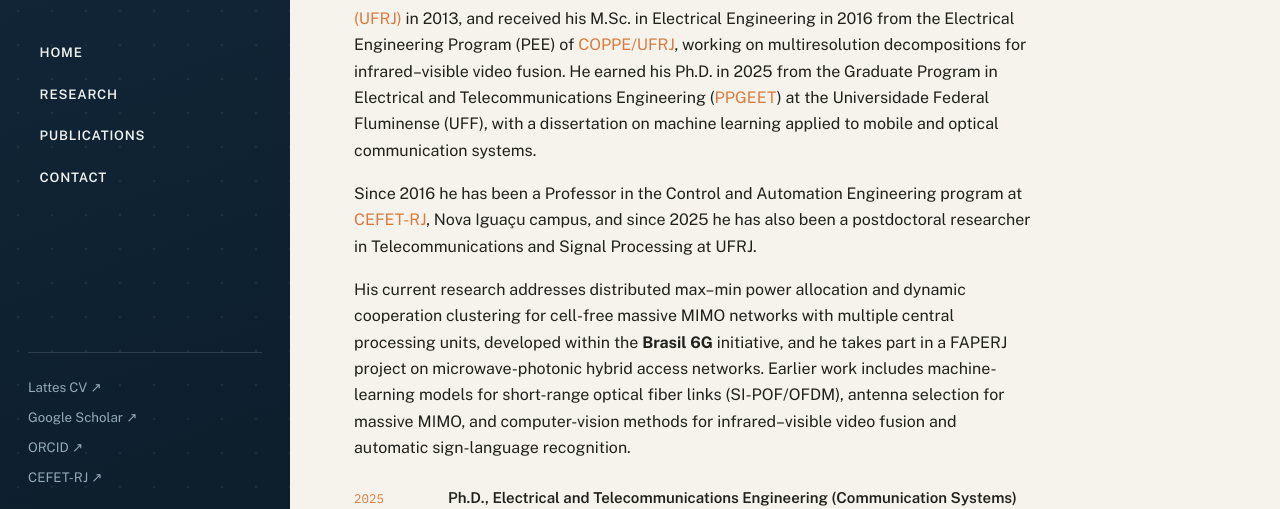
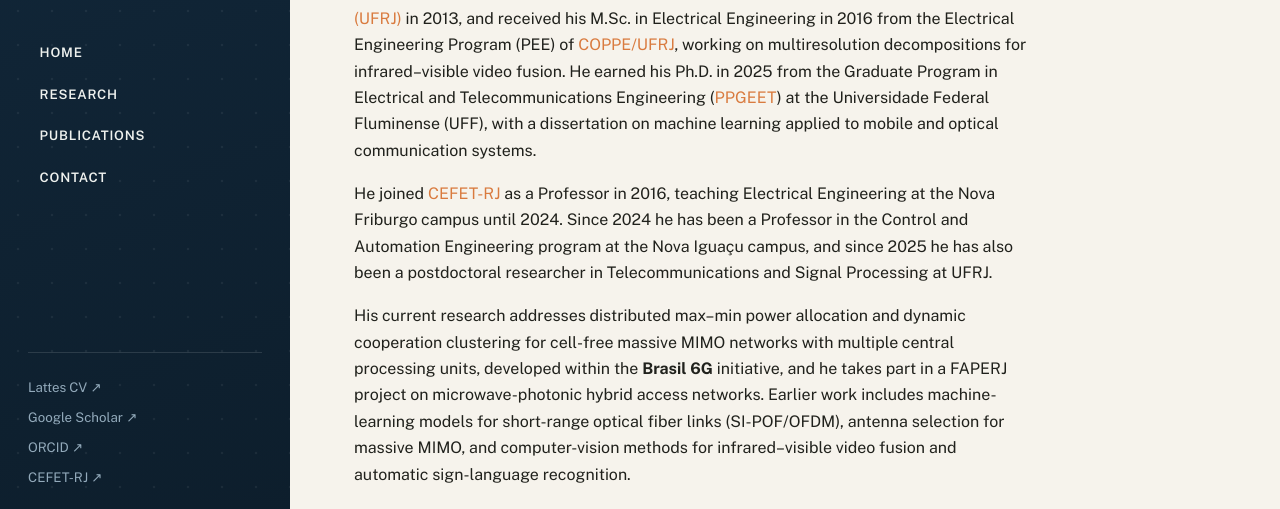
Before and after one commit to jonathan-gois/jonathan-gois.github.io, a plain HTML site: page index.html in a window 1280 px wide. Shown: the part 279-788 px from the top of the page. Drawn offline with nearby package versions, Linux system fonts and the light colour scheme.

Commit message:
Add accurate career timeline: Nova Friburgo (2016-2024) then Nova Iguaçu (2024-present)

```diff
--- a/index.html
+++ b/index.html
@@ -407,10 +407,10 @@
           optical communication systems.
         </p>
         <p>
-          Since 2016 he has been a Professor in the Control and Automation Engineering
-          program at <a href="https://www.cefet-rj.br/index.php/english-version" target="_blank" rel="noopener">CEFET-RJ</a>,
-          Nova Igua&ccedil;u campus, and since 2025 he has also been a postdoctoral researcher in Telecommunications
-          and Signal Processing at UFRJ.
+          He joined <a href="https://www.cefet-rj.br/index.php/english-version" target="_blank" rel="noopener">CEFET-RJ</a>
+          as a Professor in 2016, teaching Electrical Engineering at the Nova Friburgo campus until 2024. Since 2024
+          he has been a Professor in the Control and Automation Engineering program at the Nova Igua&ccedil;u campus,
+          and since 2025 he has also been a postdoctoral researcher in Telecommunications and Signal Processing at UFRJ.
         </p>
         <p>
           His current research addresses distributed max&ndash;min power allocation and dynamic cooperation
```
